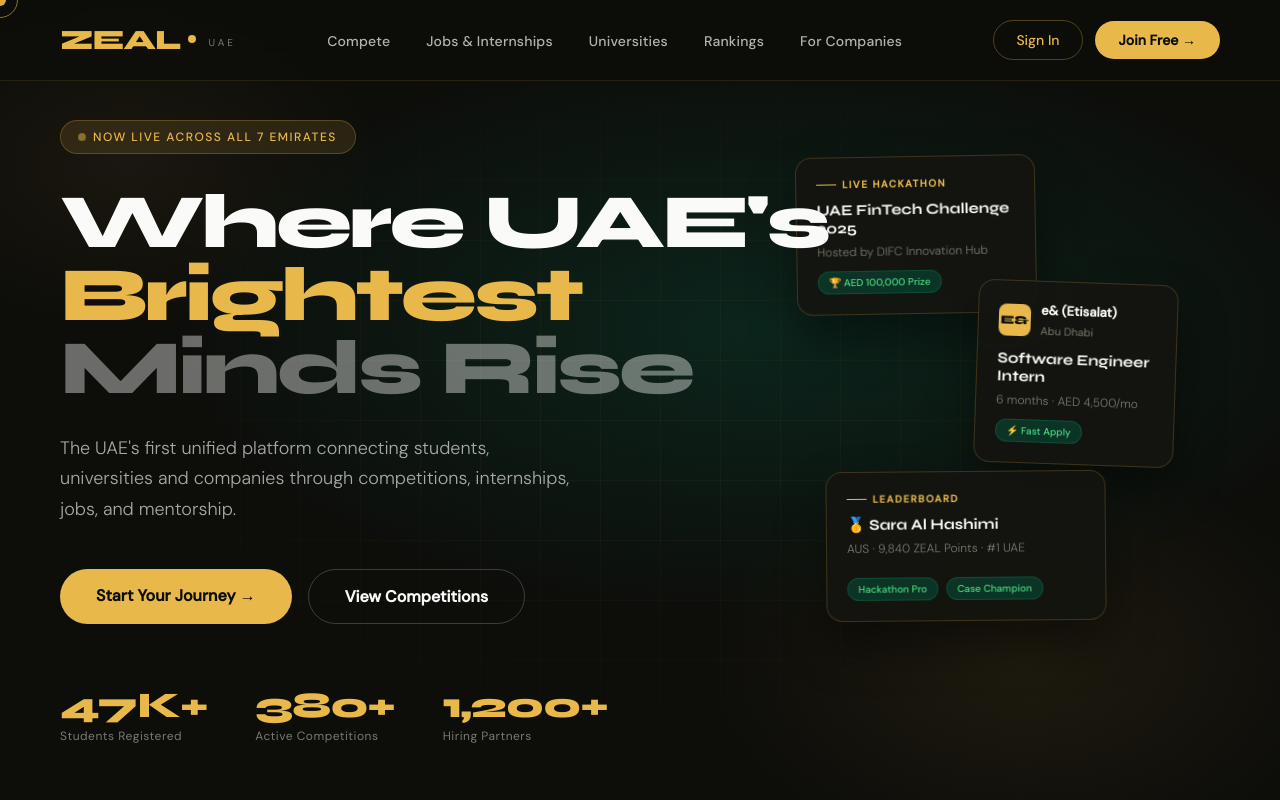
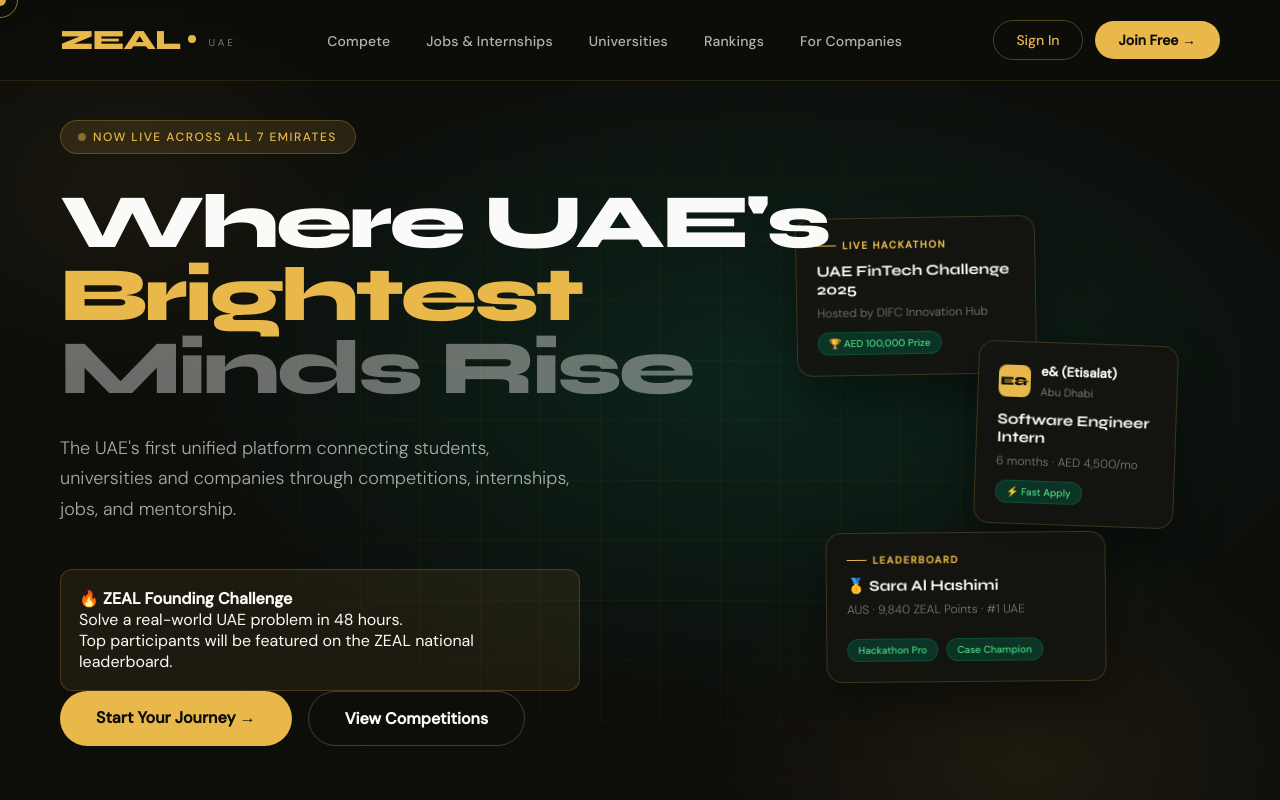
Before and after one commit to lakshyadharmani/zeal-platform, a plain HTML site: page index.html in a window 1280 px wide. Shown: the top 800 px of the page. Drawn offline with nearby package versions, Linux system fonts and the light colour scheme.

Commit message:
Update index.html

```diff
--- a/index.html
+++ b/index.html
@@ -1316,6 +1316,11 @@
     </h1>
     <p class="hero-desc">
       The UAE's first unified platform connecting students, universities and companies through competitions, internships, jobs, and mentorship.
+      <div style="margin-top:20px;padding:18px;background:rgba(232,184,75,0.08);border:1px solid rgba(232,184,75,0.2);border-radius:12px;max-width:520px;">
+<strong>🔥 ZEAL Founding Challenge</strong><br>
+Solve a real-world UAE problem in 48 hours.<br>
+Top participants will be featured on the ZEAL national leaderboard.
+</div>
     </p>
     <div class="hero-actions">
       <a href="https://forms.gle/jBhQh7JzgwZzxDRC6" target="_blank" class="btn-hero gold">Start Your Journey →</a>
```
